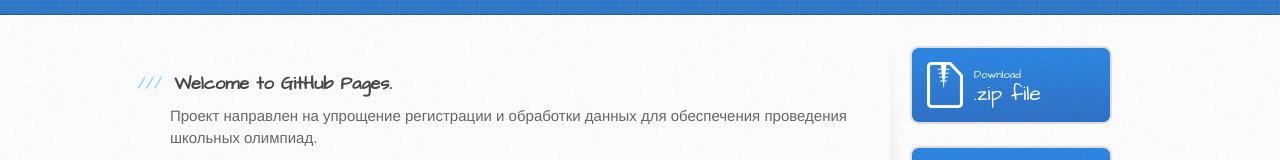
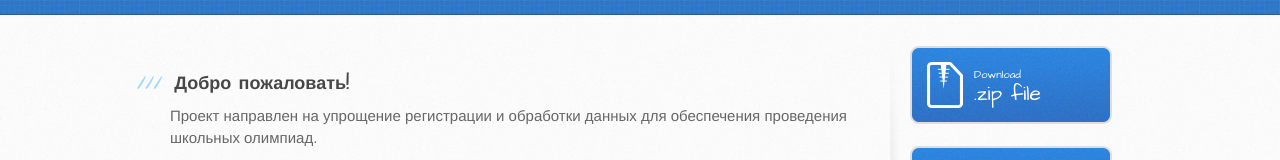
Before and after one commit to alexeyrusin/olympiad, a plain HTML site: page index.html in a window 1280 px wide. Shown: the part 220-380 px from the top of the page. Drawn offline with Linux system fonts and the light colour scheme.

Commit message:
Update index.html

```diff
--- a/index.html
+++ b/index.html
@@ -29,7 +29,7 @@
       <div class="inner clearfix">
         <section id="main-content">
           <h3>
-<a id="welcome-to-github-pages" class="anchor" href="#welcome-to-github-pages" aria-hidden="true"><span aria-hidden="true" class="octicon octicon-link"></span></a>Welcome to GitHub Pages.</h3>
+<a id="welcome-to-github-pages" class="anchor" href="#welcome-to-github-pages" aria-hidden="true"><span aria-hidden="true" class="octicon octicon-link"></span></a>Добро пожаловать!</h3>
 
 <p>Проект направлен на упрощение регистрации и обработки данных для обеспечения проведения школьных олимпиад.</p>
 
```
